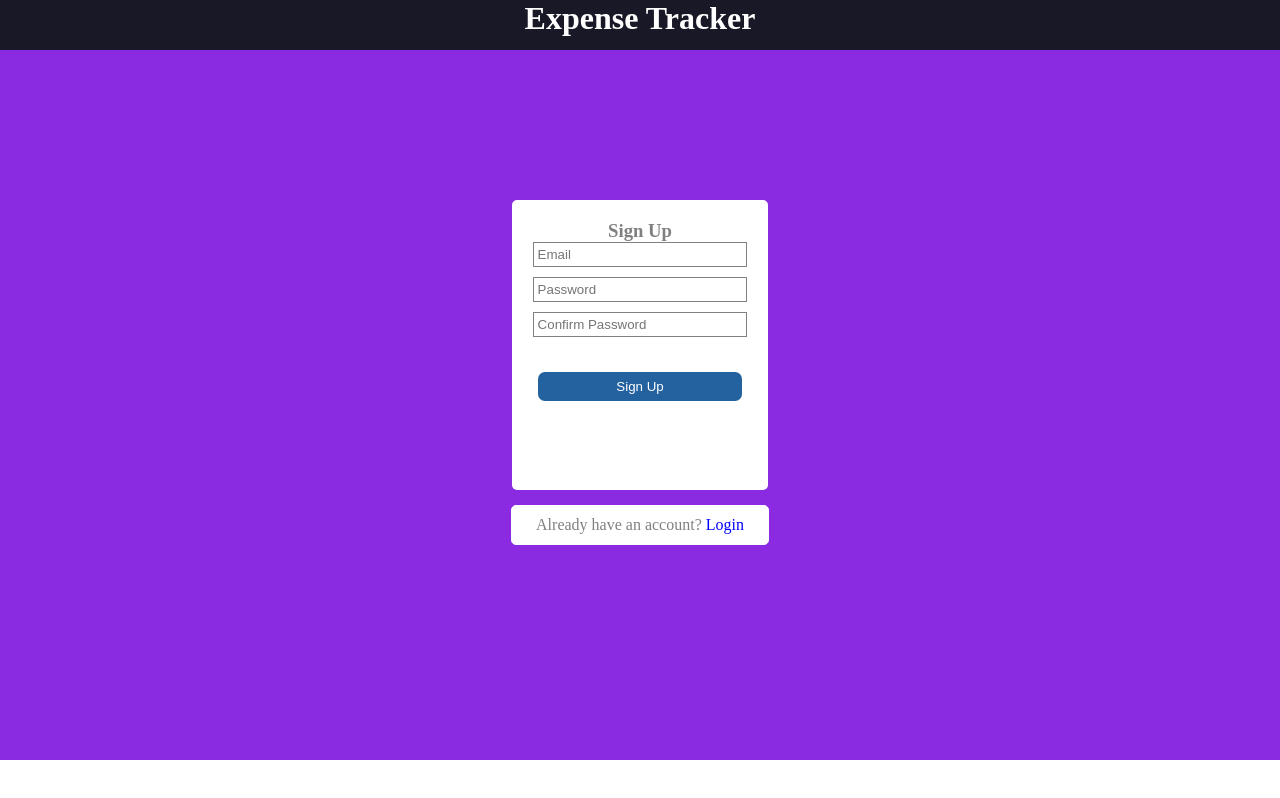
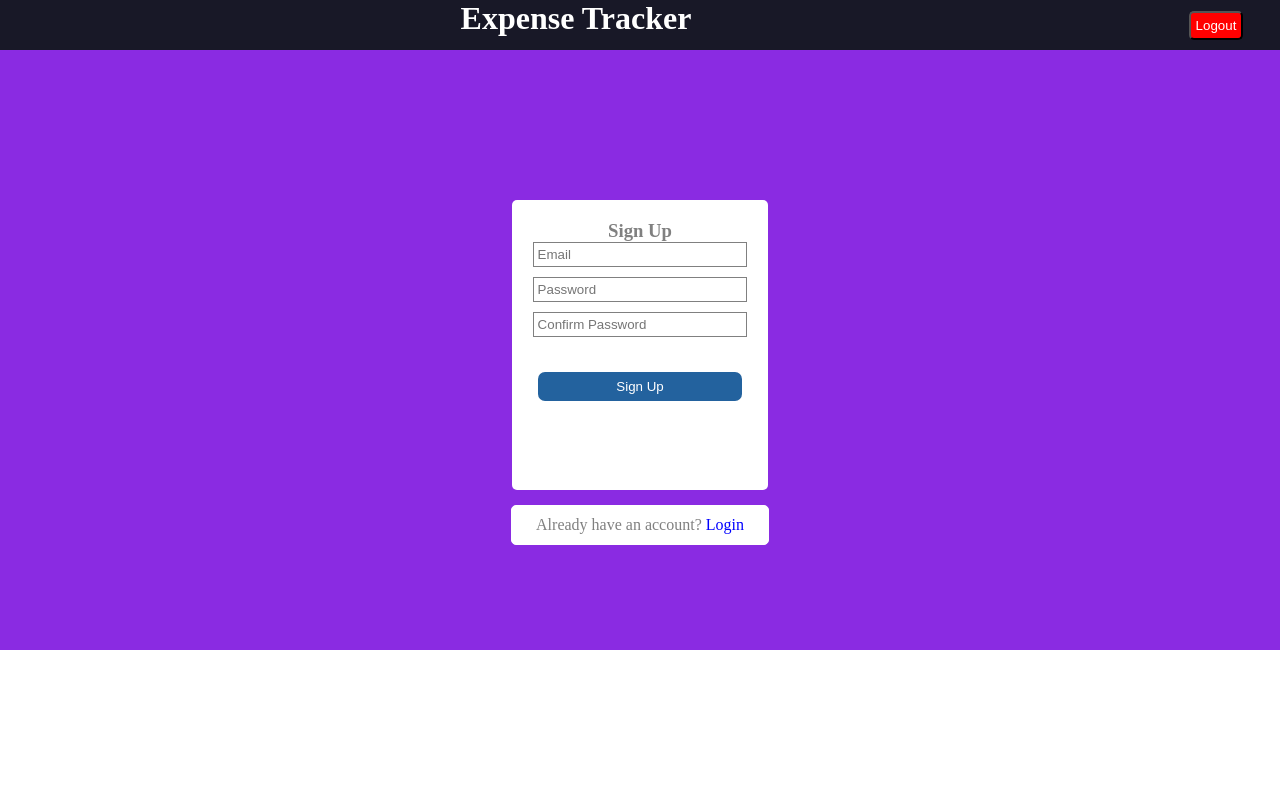
Before and after one commit to lalithcodelover/expense-tracker, a React (Create React App) app: page /login in a window 1280 px wide. Built offline with nearby package versions, Linux system fonts and the light colour scheme.

Commit message:
logout button added

```diff
--- a/src/Layout/Header.js
+++ b/src/Layout/Header.js
@@ -1,9 +1,18 @@
 import React from 'react'
+import { useHistory } from 'react-router-dom'
 import classes from './Header.module.css'
 const Header = () => {
+const history = useHistory()
+  const logoutHandler=()=>{
+
+    localStorage.removeItem('token')
+
+    history.replace('/login')
+  }
   return (
     <div className={classes.header}>
       <h1>Expense Tracker</h1>
+      <button onClick={logoutHandler} className={classes.logoutbutton}>Logout</button>
     </div>
   )
 }
--- a/src/Layout/Header.module.css
+++ b/src/Layout/Header.module.css
@@ -6,4 +6,18 @@
     width: 100%;
     color: white;
     text-align: center;
+    display: flex;
 }
+
+.header h1 {
+    width: 90%;
+}
+
+.logoutbutton {
+    margin: auto;
+    border-radius: 5px;
+    padding: 5px;
+    color: white;
+    background-color: red;
+    cursor: pointer;
+}
--- a/src/pages/Login.module.css
+++ b/src/pages/Login.module.css
@@ -2,7 +2,7 @@
     padding-top: 200px;
     display: block;
     width: 100%;
-    height: 70vh;
+    height: 450px;
     background-color: blueviolet;
 }
 
```
